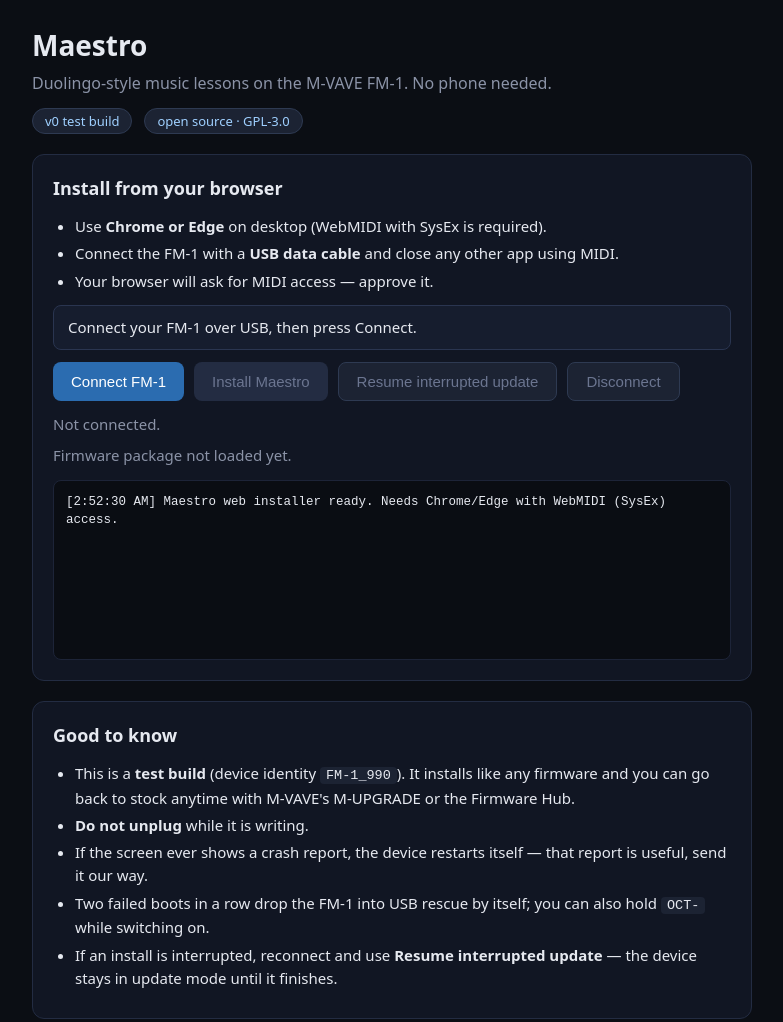
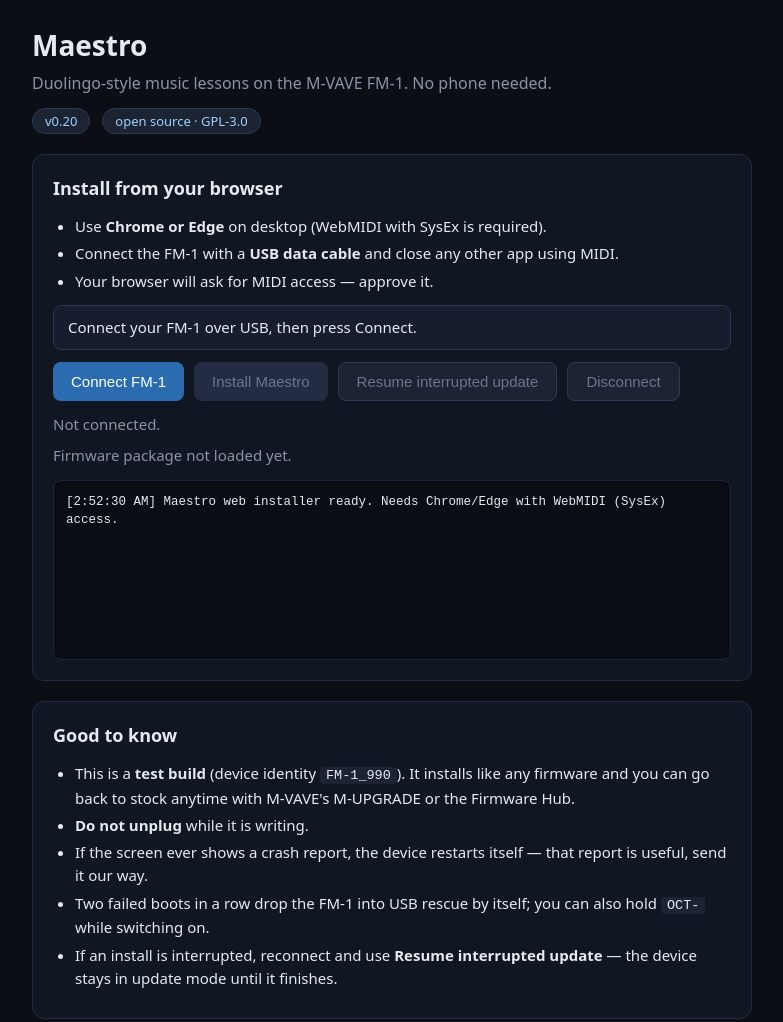
Before and after one commit to node56/fm1-maestro, a plain HTML site: page docs/index.html in a window 1280 px wide. Shown: the top 1022 px of the page, without its empty margins (248-1031 px from the left). Drawn offline with Linux system fonts and the light colour scheme.

Commit message:
Installer: show current version on install screen

```diff
--- a/docs/index.html
+++ b/docs/index.html
@@ -51,7 +51,7 @@
 <body>
 <main>
   <h1>Maestro <span class="sub">Duolingo-style music lessons on the M-VAVE FM-1. No phone needed.</span></h1>
-  <span class="badge">v0 test build</span>
+  <span class="badge" id="versionBadge">…</span>
   <span class="badge">open source · GPL-3.0</span>
 
   <div class="card">
--- a/docs/installer.js
+++ b/docs/installer.js
@@ -9,6 +9,10 @@ import { Updater } from './vendor/fm1ota.js';
 import { productOf, logicalImage, sha256hex } from './vendor/fm1pkg.js';
 
 const FW_URL = 'fw/maestro-v0.20.fwsc';
+// The version shown on the install screen is derived from FW_URL, so the
+// screen can never disagree with the file it actually installs. The ship
+// flow only has to update FW_URL.
+const FW_VERSION = (FW_URL.match(/maestro-(v[\d.]+)\.fwsc/) || [])[1] || 'unknown';
 const IS_OTA = (id) => /^ota-/i.test(id.model);
 
 const $ = (id) => document.getElementById(id);
@@ -76,7 +80,7 @@ async function loadPackage() {
   image = logicalImage(raw);
   const sha = await sha256hex(raw);
   ui.pkg.innerHTML =
-    '<b>Package:</b> ' + escapeHtml(product) +
+    '<b>Package:</b> Maestro ' + escapeHtml(FW_VERSION) + ' — ' + escapeHtml(product) +
     ' <span class="dim">(' + (raw.length / 1024).toFixed(0) + ' KB, sha256 ' + sha.slice(0, 16) + '…)</span>';
   logLine('package ' + product + ' loaded (' + image.length + ' image bytes)');
 }
@@ -188,5 +192,8 @@ ui.btnInstall.addEventListener('click', install);
 ui.btnResume.addEventListener('click', install);
 ui.btnDisconnect.addEventListener('click', disconnect);
 
+const versionBadge = document.getElementById('versionBadge');
+if (versionBadge) versionBadge.textContent = FW_VERSION;
+
 setStatus('Connect your FM-1 over USB, then press Connect.');
 logLine('Maestro web installer ready. Needs Chrome/Edge with WebMIDI (SysEx) access.');
```
